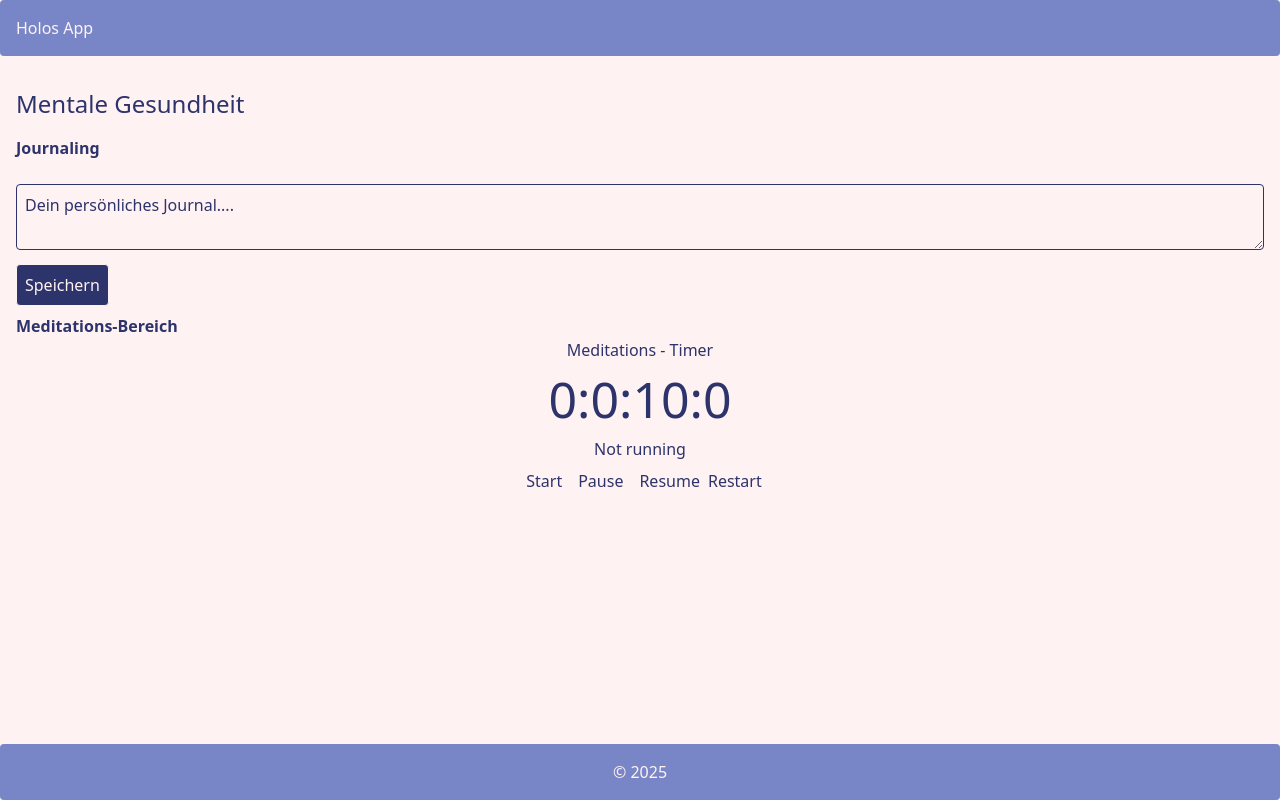
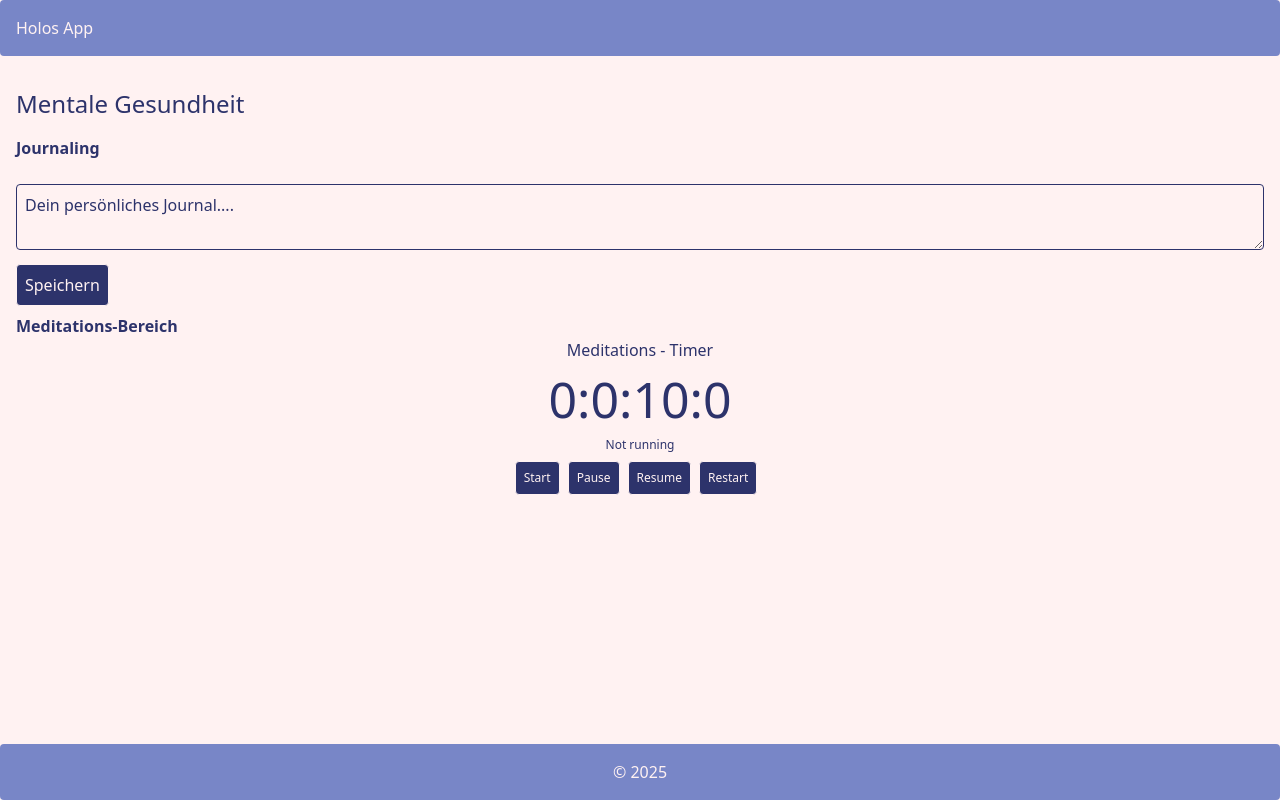
Before and after one commit to team-holos/holos-app, a React (Vite) app in the folder frontend/: page /mentalhealth in a window 1280 px wide. Built offline with nearby package versions, Linux system fonts and the light colour scheme; no server answers.

Commit message:
add size to timer

```diff
--- a/frontend/src/components/MyTimer.jsx
+++ b/frontend/src/components/MyTimer.jsx
@@ -26,13 +26,14 @@ function MyTimer({ expiryTimestamp }) {
         <span>{days}</span>:<span>{hours}</span>:<span>{minutes}</span>:
         <span>{seconds}</span>
       </div>
-      <p>{isRunning ? "Running" : "Not running"}</p>
+      <p className="text-xs">{isRunning ? "Running" : "Not running"}</p>
       <div>
 
       </div>
-      <button onClick={start} className="p-2">Start</button>
-      <button onClick={pause} className="p-2">Pause</button>
-      <button onClick={resume} className="p-2">Resume</button>
+      <div className="text-[#FFF2F2] text-xs">
+      <button onClick={start} className="p-2 border rounded bg-[#2D336B]">Start</button>
+      <button onClick={pause} className="p-2 border rounded m-2 bg-[#2D336B]">Pause</button>
+      <button onClick={resume} className="p-2 border rounded bg-[#2D336B]">Resume</button>
       <button
         onClick={() => {
           // Restarts to 5 minutes timer
@@ -40,9 +41,10 @@ function MyTimer({ expiryTimestamp }) {
           time.setSeconds(time.getSeconds() + 300);
           restart(time);
         }}
-      >
+      className="p-2 border rounded m-2 bg-[#2D336B]">
         Restart
       </button>
+      </div>
     </div>
   );
 }
```
